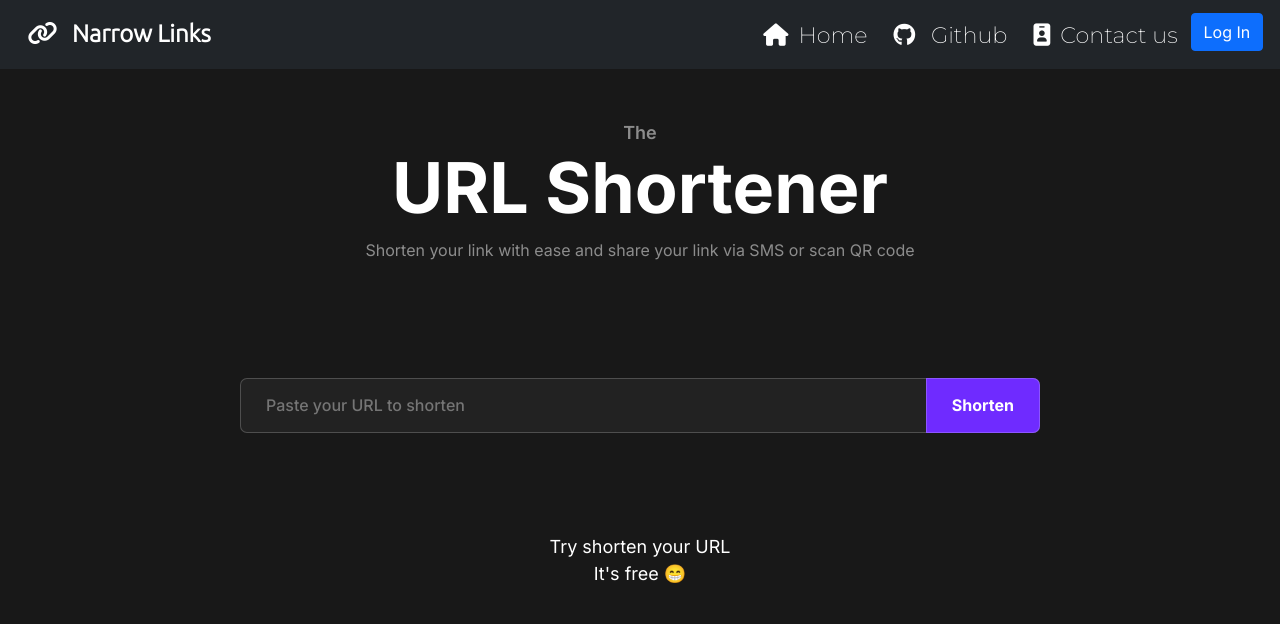
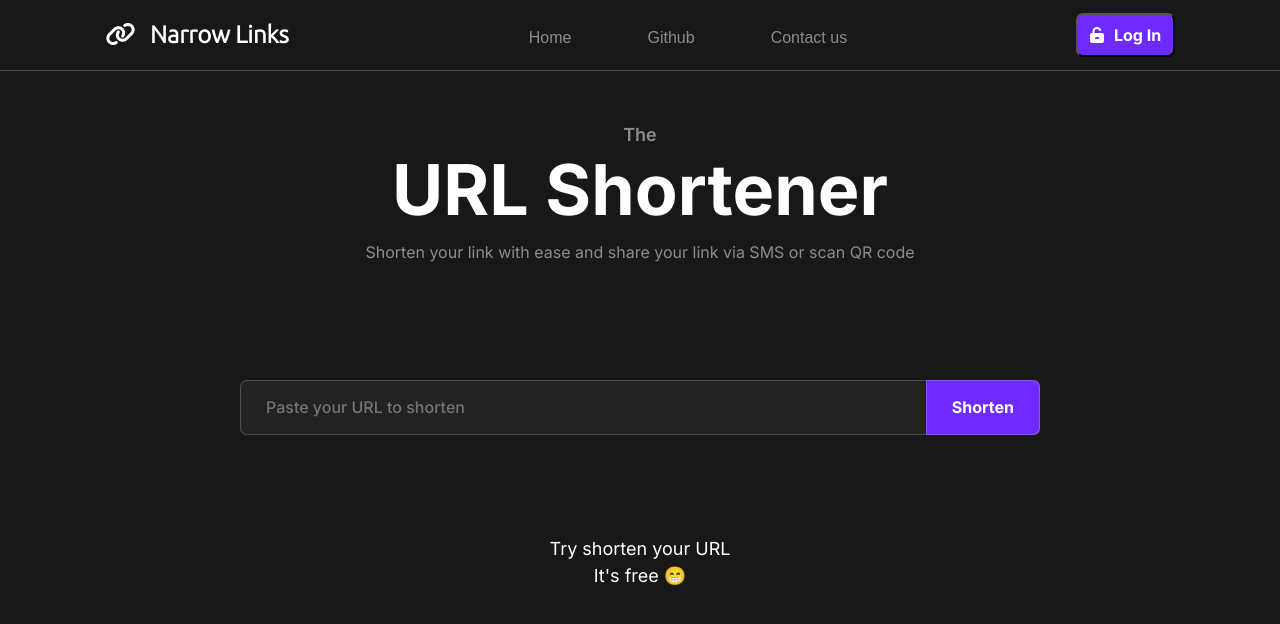
Before and after one commit to unnikrishnan2002/Narrow-Links, a React (Create React App) app in the folder client/: page / in a window 1280 px wide. Shown: the top 624 px of the page. Built offline with nearby package versions, Linux system fonts and the light colour scheme; a web font is replaced by a local one.

Commit message:
navbar like figma design

```diff
--- a/client/src/components/Login.js
+++ b/client/src/components/Login.js
@@ -1,18 +1,19 @@
-import React from 'react';
-import { useAuth0 } from '@auth0/auth0-react';
+import React from "react"
+import { useAuth0 } from "@auth0/auth0-react"
 
 const LoginButton = () => {
-  const { loginWithRedirect } = useAuth0();
+    const { loginWithRedirect } = useAuth0()
 
     return (
         <button
-      className={'signings btn btn-primary'}
+            className="log-in"
             onClick={() => loginWithRedirect()}
-      type='button'
+            type="button"
         >
+            <i class="fa-solid fa-unlock-keyhole"></i>
             Log In
         </button>
-  );
-};
+    )
+}
 
-export default LoginButton;
+export default LoginButton
--- a/client/src/components/Logout.js
+++ b/client/src/components/Logout.js
@@ -1,19 +1,19 @@
-import React from 'react';
-import { useAuth0 } from '@auth0/auth0-react';
+import React from "react"
+import { useAuth0 } from "@auth0/auth0-react"
 
 const LogoutButton = () => {
-  const { logout } = useAuth0();
+    const { logout } = useAuth0()
 
     return (
         <button
-      className={'signings btn btn-primary'}
+            className="log-out"
             onClick={() => logout({ returnTo: window.location.origin })}
-      type='button'
+            type="button"
         >
-      {' '}
+            {" "}
             Log Out
         </button>
-  );
-};
+    )
+}
 
-export default LogoutButton;
+export default LogoutButton
--- a/client/src/components/Navbar.js
+++ b/client/src/components/Navbar.js
@@ -1,60 +1,62 @@
-import React from 'react';
-import { useAuth0 } from '@auth0/auth0-react';
-import '../css/navbar.css';
-import LoginButton from './Login';
-import LogoutButton from './Logout';
+import React from "react"
+import { useAuth0 } from "@auth0/auth0-react"
+import "../css/navbar.css"
+import LoginButton from "./Login"
+import LogoutButton from "./Logout"
 
 export const NavBar = () => {
-  const { isAuthenticated } = useAuth0();
+    const { isAuthenticated } = useAuth0()
     return (
-    <nav className='navbar navbar-expand-lg navbar-dark bg-dark'>
-      <div className='container-fluid'>
-        <span className='navbar-brand mx-auto' href='#shortener'>
-          &nbsp;<i className='fa-solid fa-link'></i>
+        <nav className="navbar navbar-expand-lg navbar-dark">
+            <div className="container-fluid">
+                <span className="navbar-brand mx-auto" href="#shortener">
+                    &nbsp;<i className="fa-solid fa-link"></i>
                 </span>
                 &nbsp;
-        <a className='navbar-brand' href='#shortener'>
+                <a className="navbar-brand" href="#shortener">
                     Narrow Links
                 </a>
                 <button
-          className='navbar-toggler'
-          type='button'
-          data-bs-toggle='collapse'
-          data-bs-target='#navbarSupportedContent'
-          aria-controls='navbarSupportedContent'
-          aria-expanded='false'
-          aria-label='Toggle navigation'
+                    className="navbar-toggler"
+                    type="button"
+                    data-bs-toggle="collapse"
+                    data-bs-target="#navbarSupportedContent"
+                    aria-controls="navbarSupportedContent"
+                    aria-expanded="false"
+                    aria-label="Toggle navigation"
                 >
-          <span className='navbar-toggler-icon'></span>
+                    <span className="navbar-toggler-icon"></span>
                 </button>
-        <div className='collapse navbar-collapse' id='navbarSupportedContent'>
-          <ul className='navbar-nav ms-auto'>
-            <li className='nav-item'>
-              <a className='nav-link active' href='/'>
-                <i className='fa-solid fa-house'></i>Home
+                <div
+                    className="collapse navbar-collapse"
+                    id="navbarSupportedContent"
+                >
+                    <ul className="navbar-nav ms-auto">
+                        <li className="nav-item">
+                            <a className="nav-link active" href="/">
+                                <p>Home</p>
                             </a>
                         </li>
-            <li className='nav-item'>
+                        <li className="nav-item">
                             <a
-                className='nav-link active'
-                target='_blank'
-                rel='noreferrer'
-                href='https://github.com/unnikrishnan2002/Narrow-Links'
+                                className="nav-link active"
+                                target="_blank"
+                                rel="noreferrer"
+                                href="https://github.com/unnikrishnan2002/Narrow-Links"
                             >
-                <i className='fa-brands fa-github'></i> Github
+                                <p>Github</p>
                             </a>
                         </li>
-            <li className='nav-item'>
-              <a className='nav-link active' href=''>
-                <i className='fa-solid fa-id-badge'></i>Contact us
+                        <li className="nav-item">
+                            <a className="nav-link active" href="">
+                                <p>Contact us</p>
                             </a>
                         </li>
-            <li className='nav-item log-in'>
+                    </ul>
+
                     {isAuthenticated ? <LogoutButton /> : <LoginButton />}
-            </li>
-          </ul>
                 </div>
             </div>
         </nav>
-  );
-};
+    )
+}
--- a/client/src/css/home.css
+++ b/client/src/css/home.css
@@ -30,7 +30,7 @@ Table Of Contents:
 } */
 
 /**********************/
-/*     Bottons     */
+/*     Buttons     */
 /**********************/
 .shorten-button {
     width: 6.25rem;
@@ -50,6 +50,16 @@ Table Of Contents:
     cursor: pointer;
     color: #0d6efd;
     margin: auto 0 auto 5vw;
+}
+
+.log-in,
+.log-out {
+    margin: 0.3rem;
+    background-color: #6f2bff;
+    border-radius: 7px;
+    color: #fff;
+    padding: 8px 12px;
+    font-weight: 700;
 }
 
 /**********************/
@@ -219,7 +229,7 @@ body {
     color: white;
     font-weight: 700;
     border-radius: 10px;
-  background-color: #6F2BFF;
+    background-color: #6f2bff;
 }
 
 .sms-container {
@@ -278,7 +288,7 @@ body {
 
 .sms-container > .sms-modal > .brand-container > button:hover {
     color: white;
-  background-color: #6F2BFF;
+    background-color: #6f2bff;
 }
 
 .sms-container > .sms-modal > .form {
@@ -298,8 +308,8 @@ body {
     margin-top: 10px;
     padding: 10px 20px;
     border-radius: 7px;
-  background-color: #EBEBEB;
-  border: 1px solid #C1C1C1;
+    background-color: #ebebeb;
+    border: 1px solid #c1c1c1;
 }
 
 .sms-container > .sms-modal > .form > input:focus {
@@ -314,7 +324,7 @@ body {
     color: white;
     font-weight: 700;
     border-radius: 7px;
-  background-color: #6F2BFF;
+    background-color: #6f2bff;
 }
 
 .sms-container > .sms-modal > .form > .done > .loading {
@@ -323,7 +333,7 @@ body {
 
 /* Text Colors */
 .text-white {
-  color: #FFFFFF;
+    color: #ffffff;
 }
 .text-white-50 {
     color: var(--white-50);
@@ -490,8 +500,8 @@ body {
 }
 
 .resultState > .shareContainer > .buttons > button:hover {
-  background-color: #6F2BFF;
-  transition: .1s ease-in-out;
+    background-color: #6f2bff;
+    transition: 0.1s ease-in-out;
 }
 
 .resultState > .shareContainer > .buttons > button.sms > img {
@@ -509,7 +519,7 @@ body {
 }
 
 /* gnwncpta's Utilities */
-.flex{
+.flex {
     display: flex;
 }
 
@@ -527,7 +537,7 @@ body {
 
 /* Responsive Breakpoints */
 
-@media only screen and (max-width: 425px){
+@media only screen and (max-width: 425px) {
     #shortener {
         padding-inline: 30px;
         /* border: 1px solid red; */
@@ -586,10 +596,9 @@ body {
     .sms-container > .sms-modal > .brand-container > .brand > h1 {
         font-size: 16px;
     }
-
 }
 
-@media only screen and (max-width: 320px){
+@media only screen and (max-width: 320px) {
     #shortener {
         padding-inline: 20px;
         /* border: 1px solid red; */
@@ -598,5 +607,4 @@ body {
     .big-headline {
         font-size: 55px;
     }
-
 }
--- a/client/src/css/navbar.css
+++ b/client/src/css/navbar.css
@@ -12,23 +12,30 @@ Table Of Contents:
 /**********************/
 .fa-brands,
 .fa-solid {
-  visibility: visible !important;
-  margin: 0 10px;
+    visibility: visible !important;
+    margin-right: 10px;
+    height: 20px;
+}
+
+.navbar {
+    border-bottom: 1px solid rgba(255, 255, 255, 0.2);
+}
+
+.navbar-nav {
+    margin: auto;
+}
+
+.container-fluid {
+    padding: 0 100px;
 }
 
 /**********************/
 /*        Text       */
 /**********************/
 .navbar-brand {
-  font-family: "Ubuntu";
-  font-size: 1.5rem;
-  font-weight: bold;
-}
-
-.nav-link {
-  font-size: 1.4rem;
-  margin: 3px 0 0 0;
-  font-family: "Montserrat";
+    font-family: "Ubuntu";
+    font-size: 1.5rem;
+    font-weight: 700;
 }
 
 /**********************/
@@ -36,26 +43,23 @@ Table Of Contents:
 /**********************/
 
 a {
-  font-family: "Rubik", sans-serif;
+    font-family: "Rubik", sans-serif;
 }
 
-.log-in {
-  margin: 0.3rem;
+.nav-item {
+    margin: 8px 30px 0 30px;
+    color: black;
 }
 
-/**********************/
-/*    Media Queries   */
-/**********************/
+.nav-link > p {
+    font-size: 1rem;
+    font-weight: 400;
+    color: rgba(255, 255, 255, 0.5);
+    margin: 0;
+    border-bottom: solid 2px transparent;
+}
 
-@media (min-width: 992px) {
-  .fa-id-badge,
-  .fa-house,
-  .fa-github {
-    visibility: hidden;
-  }
-
-  .nav-link:hover > .fa-brands,
-  .nav-link:hover > .fa-solid {
-    visibility: visible !important;
-  }
+.nav-link > p:hover {
+    color: rgba(255, 255, 255);
+    border-bottom: 2px solid #fff;
 }
```
Lines whose indentation alone changed are shown as unchanged.
